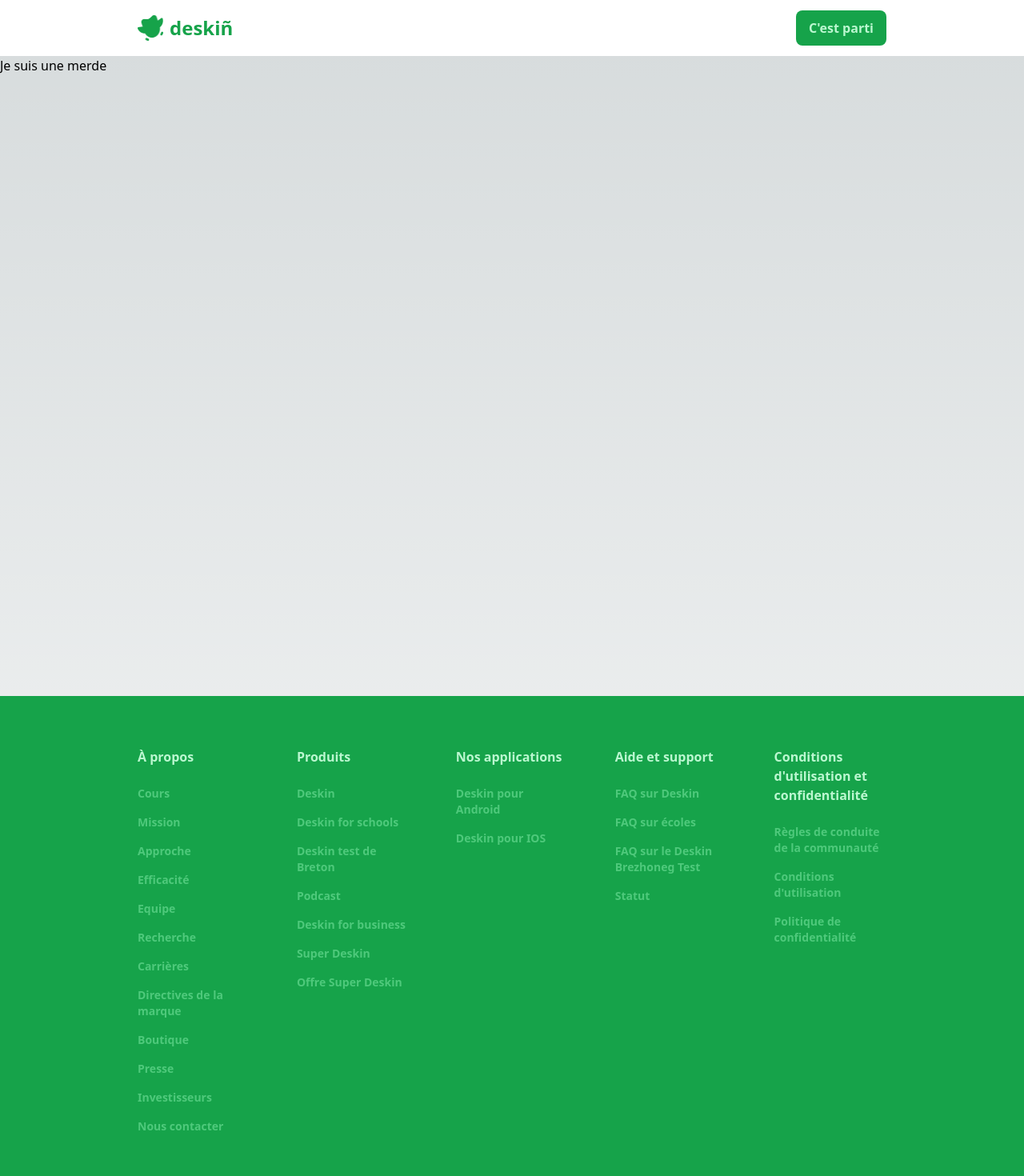
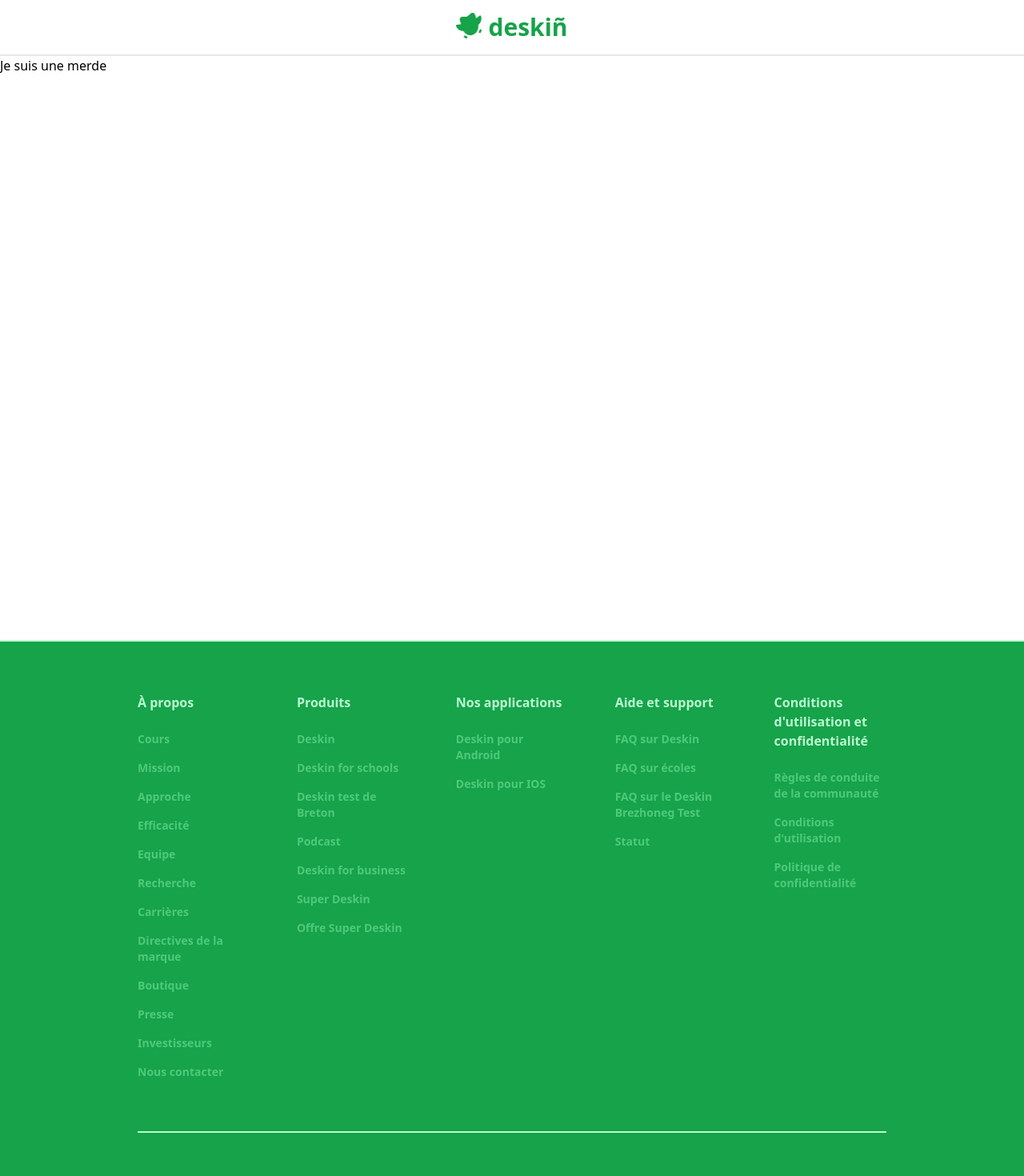
Before and after one commit to Language-Application/back-next, a Next.js app in the folder back/: page /en in a window 1280 px wide. Shown: the top 1470 px of the page at 80% size. Built offline with nearby package versions, Linux system fonts and the light colour scheme.

Commit message:
Modification simple de quelques éléments du footer et du header

```diff
--- a/back/components/Footer.js
+++ b/back/components/Footer.js
@@ -5,7 +5,7 @@
 
     return (
 
-        <footer className='flex flex-col w-screen bg-green-600 items-center'>
+        <footer className='flex flex-col w-screen bg-green-600 items-center border-t-[2px] border-green-200'>
 
             <section className='flex md:flex-row flex-col md:justify-between justify-center py-16 md:max-w-[1000px] w-full px-8 gap-8'>
 
@@ -389,7 +389,7 @@
 
                     </div>
 
-                    <p className='text-xs font-bold'>© 2023 Deskiñ SAS</p>
+                    <p className='text-xs font-bold'>© {new Date().getFullYear()} Deskiñ SAS</p>
 
                 </div>
 
--- a/back/components/Header.js
+++ b/back/components/Header.js
@@ -1,22 +1,50 @@
 import Link from 'next/link'
+import { useEffect, useState } from 'react'
 
 export default function Header() {
 
+  const [ scroll, setScroll ] = useState(0)
+  const [ isScrolled, setIsScrolled ] = useState(false)
+
+  useEffect(() => {
+
+    window.addEventListener('scroll', () => {
+
+      setScroll(window.scrollY)
+
+    })
+
+  }, [])
+
+  useEffect(() => {
+
+    if (scroll >= window.innerHeight-70) {
+
+      setIsScrolled(true)
+
+    } else {
+
+      setIsScrolled(false)
+
+    }
+
+  }, [scroll])
+
   return (
 
-    <nav className="flex fixed top-0 items-center justify-center bg-white px-4 w-full z-10 h-[70px]">
+    <nav className="flex fixed top-0 items-center justify-center bg-white px-4 w-full z-10 h-[70px] border-gray-200 border-b-[2px]">
 
-      <div className='flex flex-row items-center justify-between w-full max-w-[calc(1000px-64px)]'>
+      <div className={`flex flex-row items-center w-full max-w-[calc(1000px-64px)] ${isScrolled?'justify-between':'justify-center'}`}>
 
         <div className='flex flex-row'>
 
           <img src="/duo.png" alt="logo" className="h-8 w-8 mr-2"/>
 
-          <h1 className='text-2xl font-bold text-green-600'>deskiñ</h1>
+          <h1 className={`text-3xl font-bold text-green-600 ${isScrolled?'hidden':''}`}>deskiñ</h1>
 
         </div>
 
-        <button className='flex flex-row px-4 py-2.5 bg-green-600 rounded-lg'>
+        <button className={`flex flex-row px-4 py-2.5 bg-green-600 rounded-lg ${isScrolled?'':'hidden'}`}>
 
           <p className="text-base font-bold text-green-200">C'est parti</p>
 
--- a/back/pages/[lang]/index.js
+++ b/back/pages/[lang]/index.js
@@ -6,7 +6,7 @@
 
     <Page>
 
-      <div className='flex flex-col h-screen'>
+      <div className='flex flex-col h-[calc(100vh-70px)] bg-white'>
 
         <p>Je suis une merde</p>
 
```
